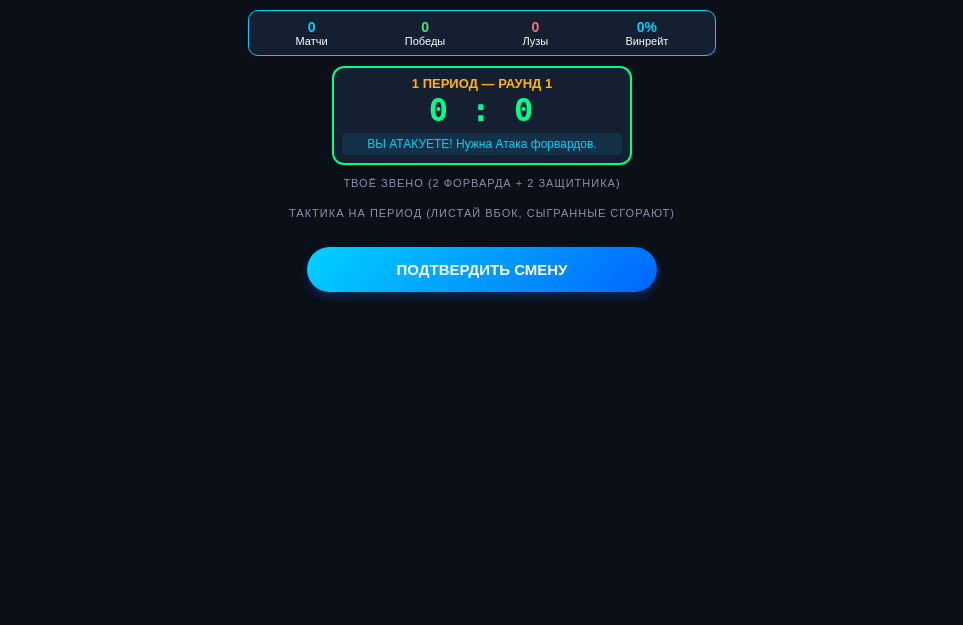
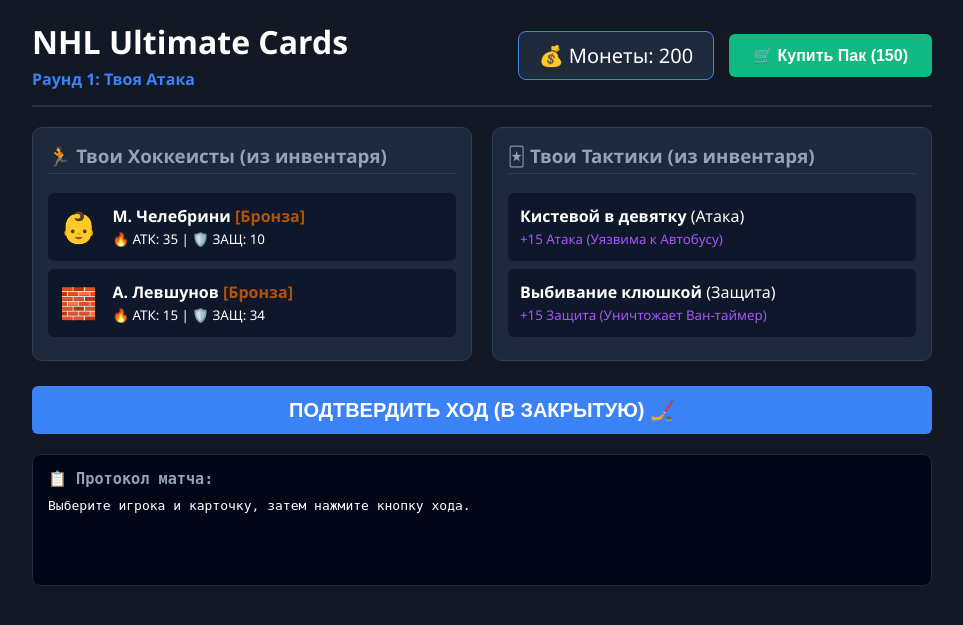
Before and after one commit to miruha3333/nhlcard, a Flask app: page / in a window 1280 px wide. Shown: the top 625 px of the page, without its empty margins (158-1121 px from the left). Run offline with Flask 3, Linux system fonts and the light colour scheme.

Commit message:
Update index.html

```diff
--- a/templates/index.html
+++ b/templates/index.html
@@ -2,302 +2,289 @@
 <html lang="ru">
 <head>
     <meta charset="UTF-8">
-    <meta name="viewport" content="width=device-width, initial-scale=1.0, user-scalable=no">
-    <title>NHL Mini App</title>
+    <meta name="viewport" content="width=device-width, initial-scale=1.0">
+    <title>NHL Ultimate Cards</title>
     <style>
-        body { font-family: 'Arial', sans-serif; background: #0b0f17; color: #fff; text-align: center; padding: 10px; margin: 0; user-select: none; }
+        body {
+            background-color: #121824;
+            color: #ffffff;
+            font-family: 'Segoe UI', Tahoma, Geneva, Verdana, sans-serif;
+            margin: 0;
+            padding: 20px;
+        }
+        .container {
+            max-width: 900px;
+            margin: 0 auto;
+        }
+        header {
+            display: flex;
+            justify-content: space-between;
+            align-items: center;
+            border-bottom: 2px solid #233149;
+            padding-bottom: 15px;
+            margin-bottom: 20px;
+        }
+        .balance {
+            font-size: 20px;
+            background: #1e293b;
+            padding: 10px 20px;
+            border-radius: 8px;
+            border: 1px solid #3b82f6;
+        }
+        .btn {
+            background-color: #3b82f6;
+            color: white;
+            border: none;
+            padding: 12px 24px;
+            font-size: 16px;
+            border-radius: 6px;
+            cursor: pointer;
+            font-weight: bold;
+        }
+        .btn:hover { background-color: #2563eb; }
+        .btn-shop { background-color: #10b981; }
+        .btn-shop:hover { background-color: #059669; }
 
-        /* Профиль */
-        .profile-box { background: #151f32; border: 1px solid #00d2ff; border-radius: 10px; max-width: 450px; margin: 0 auto 10px; padding: 8px; display: flex; justify-content: space-around; font-size: 11px; }
-        .stat-val { font-size: 14px; font-weight: bold; color: #00d2ff; }
+        .grid {
+            display: grid;
+            grid-template-columns: 1fr 1fr;
+            gap: 20px;
+            margin-bottom: 25px;
+        }
+        .panel {
+            background: #1e293b;
+            border-radius: 10px;
+            padding: 15px;
+            border: 1px solid #2e3e56;
+        }
+        h3 { margin-top: 0; color: #94a3b8; border-bottom: 1px solid #2e3e56; padding-bottom: 5px;}
 
-        /* Табло */
-        .scoreboard { background: #151f32; border: 2px solid #00ff88; border-radius: 12px; max-width: 280px; margin: 10px auto; padding: 8px; }
-        .match-score { font-size: 32px; font-family: monospace; color: #00ff88; font-weight: bold; letter-spacing: 2px; }
-        .period-text { font-size: 13px; color: #ffb703; font-weight: bold; text-transform: uppercase; }
-        .round-hint { font-size: 12px; color: #00d2ff; margin-top: 4px; background: rgba(0,210,255,0.1); padding: 4px; border-radius: 4px; }
+        .card-item {
+            background: #0f172a;
+            padding: 10px;
+            margin: 8px 0;
+            border-radius: 6px;
+            cursor: pointer;
+            border: 2px solid transparent;
+            display: flex;
+            align-items: center;
+            gap: 15px;
+        }
+        .card-item:hover { border-color: #475569; }
+        .card-item.selected { border-color: #3b82f6; background: #1d4ed8; }
 
-        .section-title { font-size: 11px; margin: 12px 0 6px; color: #8892b0; text-transform: uppercase; letter-spacing: 1px; }
+        .avatar { font-size: 30px; }
+        .tier-Золото { color: #f59e0b; font-weight: bold; }
+        .tier-Серебро { color: #94a3b8; font-weight: bold; }
+        .tier-Бронза { color: #b45309; font-weight: bold; }
 
-        /* Сетка игроков 2х2 под мобилки */
-        .player-grid { display: grid; grid-template-columns: repeat(2, 1fr); gap: 8px; max-width: 400px; margin: 0 auto; }
-
-        /* Прокрутка карт тактики горизонтально (чтобы не занимать экран) */
-        .action-scroll { display: flex; gap: 8px; overflow-x: auto; padding: 5px 0; max-width: 400px; margin: 0 auto; scrollbar-width: none; }
-        .action-scroll::-webkit-scrollbar { display: none; }
-
-        /* Карточки */
-        .card { background: #121a2e; border: 2px solid #233554; border-radius: 10px; padding: 8px; box-sizing: border-box; cursor: pointer; transition: 0.1s; position: relative; }
-        .card.selected { border-color: #00ff88; background: #0c261c; }
-        .card.tired { border-color: #ff4655; background: #221418; }
-        .card.tired .card-stat { color: #ff4655 !important; font-weight: bold; }
-        .card.used { opacity: 0.3; pointer-events: none; border-color: #333; background: #111; }
-
-        .card-emoji { font-size: 20px; }
-        .card-name { font-weight: bold; font-size: 12px; margin: 4px 0; }
-        .card-stat { font-size: 10px; color: #00d2ff; }
-
-        .tact-card { min-width: 95px; width: 95px; }
-
-        /* Кнопки */
-        .btn { background: linear-gradient(135deg, #00d2ff, #0066ff); color: white; border: none; padding: 14px; font-size: 15px; font-weight: bold; border-radius: 25px; cursor: pointer; width: 90%; max-width: 350px; margin-top: 12px; box-shadow: 0 4px 10px rgba(0,102,255,0.3); }
-        .btn-intermission { background: linear-gradient(135deg, #ffb703, #fb8500); display: none; }
-        .btn-reset { background: linear-gradient(135deg, #ff4655, #b71c1c); display: none; }
-
-        /* Лог раунда */
-        #result-box { margin: 12px auto; padding: 10px; background: #151f32; border-radius: 10px; max-width: 380px; display: none; border: 1px solid #233554; font-size: 13px; }
+        .log-box {
+            background: #020617;
+            border: 1px solid #1e293b;
+            border-radius: 8px;
+            padding: 15px;
+            min-height: 100px;
+            margin-top: 20px;
+            font-family: monospace;
+        }
     </style>
 </head>
 <body>
 
-    <!-- ПРОФИЛЬ СТАТИСТИКИ -->
-    <div class="profile-box">
-        <div><div class="stat-val" id="st-total">0</div><div>Матчи</div></div>
-        <div><div class="stat-val" style="color:#4ade80;" id="st-wins">0</div><div>Победы</div></div>
-        <div><div class="stat-val" style="color:#f87171;" id="st-losses">0</div><div>Лузы</div></div>
-        <div><div class="stat-val" id="st-rate">0%</div><div>Винрейт</div></div>
+<div class="container">
+    <header>
+        <div>
+            <h1 style="margin:0;">NHL Ultimate Cards</h1>
+            <div id="round-title" style="color:#3b82f6; font-weight:bold; margin-top:5px;">Раунд 1: Твоя Атака</div>
+        </div>
+        <div style="display:flex; gap:15px; align-items:center;">
+            <div class="balance">💰 Монеты: <span id="coin-count">0</span></div>
+            <button class="btn btn-shop" onclick="buyPack()">🛒 Купить Пак (150)</button>
+        </div>
+    </header>
+
+    <div class="grid">
+        <!-- ТВОИ ДОСТУПНЫЕ ИГРОКИ -->
+        <div class="panel">
+            <h3>🏃 Твои Хоккеисты (из инвентаря)</h3>
+            <div id="players-list">Загрузка коллекции...</div>
         </div>
 
-    <!-- ТАБЛО И ДИНАМИКА МАТЧА -->
-    <div class="scoreboard">
-        <div class="period-text" id="period-display">1 ПЕРИОД — РАУНД 1</div>
-        <div class="match-score"><span id="p-goals">0</span> : <span id="b-goals">0</span></div>
-        <div class="round-hint" id="round-hint-text">ВЫ АТАКУЕТЕ! Нужна Атака форвардов.</div>
+        <!-- ТВОИ ДОСТУПНЫЕ КАРТЫ ТАКТИКИ -->
+        <div class="panel">
+            <h3>🃏 Твои Тактики (из инвентаря)</h3>
+            <div id="cards-list">Загрузка тактик...</div>
+        </div>
     </div>
 
-    <!-- ИГРОВАЯ ЗОНА -->
-    <div id="game-controls">
-        <div class="section-title">Твоё звено (2 Форварда + 2 Защитника)</div>
-        <div class="player-grid" id="players-zone"></div>
-
-        <div class="section-title">Тактика на период (Листай вбок, сыгранные сгорают)</div>
-        <div class="action-scroll" id="actions-zone"></div>
-
-        <button class="btn" id="action-btn" onclick="nextRound()">ПОДТВЕРДИТЬ СМЕНУ</button>
+    <div style="text-align: center;">
+        <button class="btn" style="font-size:20px; width:100%;" onclick="submitTurn()">ПОДТВЕРДИТЬ ХОД (В ЗАКРЫТУЮ) 🏒</button>
     </div>
 
-    <!-- КНОПКИ ПЕРЕХОДОВ -->
-    <button class="btn btn-intermission" id="intermission-btn" onclick="startNewPeriod()">УЙТИ НА ПЕРЕРЫВ (В РАЗДЕВАЛКУ)</button>
-    <button class="btn btn-reset" id="reset-btn" onclick="startNewMatch()">ОТКРЫТЬ СЛЕДУЮЩИЙ МАТЧ</button>
-
-    <!-- ИНФО-БОКС СИМУЛЯЦИИ -->
-    <div id="result-box">
-        <div id="round-details" style="font-weight:bold; margin-bottom:5px; color:#ffb703;">Гол или Сейв?</div>
-        <div style="font-size:11px; color:#ccc;">Твоя мощь: <span id="p-power" style="color:#00ff88">0</span> vs Мощь Бота: <span id="b-power" style="color:#ff4655">0</span></div>
-        <div style="font-size:11px; color:#aaa; margin-top:3px;">Защита/Атака бот-звена: <span id="bot-setup">-</span></div>
+    <div class="log-box">
+        <h3 style="border:none; margin-bottom:5px;">📋 Протокол матча:</h3>
+        <div id="log-text">Выберите игрока и карточку, затем нажмите кнопку хода.</div>
+    </div>
 </div>
 
 <script>
-        let db = null;
-        let matchPlayers = [];
-        let currentPeriod = 1;
-        let currentRound = 1; // Внутри периода: 1 = Мы атакуем, 2 = Бот атакует, 3 = Вбрасывание
-        let pGoals = 0, bGoals = 0;
+// Глобальные базы данных от сервера
+let serverPlayers = {};
+let serverCards = {};
 
-        let selectedPlayer = null;
-        let selectedAction = null;
+// Текущий раунд игры (1 - Атака, 2 - Защита, 3 - Вбрасывание)
+let currentRound = 1;
 
-        let fatiguedPlayers = []; // Усталость обнуляется каждый период
-        let usedCards = []; // Карты блокируются до конца периода
-
-        let stats = JSON.parse(localStorage.getItem('h_stats')) || { total: 0, wins: 0, losses: 0 };
-
-        const roundHints = {
-            1: "ВЫ АТАКУЕТЕ! (Твоя Атака пробивает Оборону бота)",
-            2: "БОТ АТАКУЕТ! (Твоя Оборона сдерживает Атаку бота)",
-            3: "ВБРАСЫВАНИЕ! (Чистая дуэль сил на свободном льду)"
+// ЗАГРУЗКА ИЛИ СОЗДАНИЕ ПРОФИЛЯ ПОЛЬЗОВАТЕЛЯ (Хранится в браузере)
+let profile = JSON.parse(localStorage.getItem('nhl_profile_v2')) || {
+    coins: 200, // Даем 200 монет на старте, чтобы сразу можно было купить один пак!
+    players: ["celebrini", "levshunov"], // Стартовый набор (только 2 Бронзовых новичка!)
+    actions: ["att_wrist", "def_poke"]   // Стартовые карты тактики
 };
 
-        function updateStatsUI() {
-            document.getElementById('st-total').innerText = stats.total;
-            document.getElementById('st-wins').innerText = stats.wins;
-            document.getElementById('st-losses').innerText = stats.losses;
-            let rate = stats.total > 0 ? Math.round((stats.wins / stats.total) * 100) : 0;
-            document.getElementById('st-rate').innerText = `${rate}%`;
+function saveProfile() {
+    localStorage.setItem('nhl_profile_v2', JSON.stringify(profile));
+    document.getElementById('coin-count').innerText = profile.coins;
+    renderInventory();
 }
 
+// Запрашиваем базы у сервера при старте страницы
 async function initGame() {
-            const res = await fetch('/api/init_deck');
-            db = await res.json();
-            startNewMatch();
+    let res = await fetch('/api/init_deck');
+    let data = await res.json();
+    serverPlayers = data.players;
+    serverCards = data.actions;
+
+    saveProfile(); // Отобразит монеты и инвентарь
 }
 
-        function startNewMatch() {
-            currentPeriod = 1; currentRound = 1; pGoals = 0; bGoals = 0;
-            document.getElementById('p-goals').innerText = 0;
-            document.getElementById('b-goals').innerText = 0;
-            document.getElementById('game-controls').style.display = 'block';
-            document.getElementById('reset-btn').style.display = 'none';
-            document.getElementById('intermission-btn').style.display = 'none';
-            document.getElementById('result-box').style.display = 'none';
+// Отрисовка только тех карт, которые открыты в инвентаре игрока
+function renderInventory() {
+    // Рендер хоккеистов
+    let pList = document.getElementById('players-list');
+    pList.innerHTML = "";
+    profile.players.forEach(id => {
+        let p = serverPlayers[id];
+        if(!p) return;
+        pList.innerHTML += `
+            <div class="card-item" id="p-${id}" onclick="selectItem('player', '${id}')">
+                <div class="avatar">${p.image}</div>
+                <div>
+                    <strong>${p.name}</strong> <span class="tier-${p.tier}">[${p.tier}]</span><br>
+                    <small>🔥 АТК: ${p.attack} | 🛡️ ЗАЩ: ${p.defense}</small>
+                </div>
+            </div>
+        `;
+    });
 
-            // Берем СЛУЧАЙНЫЕ 2 форварда и 2 защитника (Звено на матч)
-            let fKeys = Object.keys(db.forwards).sort(() => 0.5 - Math.random()).slice(0, 2);
-            let dKeys = Object.keys(db.defenders).sort(() => 0.5 - Math.random()).slice(0, 2);
-
-            matchPlayers = [];
-            fKeys.forEach(k => matchPlayers.push({id: k, ...db.forwards[k]}));
-            dKeys.forEach(k => matchPlayers.push({id: k, ...db.defenders[k]}));
-
-            startNewPeriod();
-        }
-
-        function startNewPeriod() {
-            fatiguedPlayers = [];
-            usedCards = [];
-            selectedPlayer = null;
-            selectedAction = null;
-
-            document.getElementById('game-controls').style.display = 'block';
-            document.getElementById('intermission-btn').style.display = 'none';
-
-            updateRoundUI();
-            renderPlayers();
-            dealActionCards();
-        }
-
-        function updateRoundUI() {
-            document.getElementById('period-display').innerText = `${currentPeriod} ПЕРИОД — РАУНД ${currentRound}`;
-            document.getElementById('round-hint-text').innerText = roundHints[currentRound];
-        }
-
-        function renderPlayers() {
-            const zone = document.getElementById('players-zone');
-            zone.innerHTML = '';
-            matchPlayers.forEach(p => {
-                let isTired = fatiguedPlayers.includes(p.id);
-                zone.innerHTML += `
-                    <div class="card ${isTired ? 'tired' : ''}" id="p-${p.id}" onclick="selectPlayer('${p.id}')">
-                        <div class="card-emoji">${p.image}</div>
-                        <div class="card-name">${p.name}</div>
-                        <div class="card-stat">
-                            ${isTired ? '<span style="color:#ff4655;">УСТАЛ (-30%)</span>' : `АТК: ${p.attack} | ЗЩТ: ${p.defense}`}
+    // Рендер карт тактики
+    let cList = document.getElementById('cards-list');
+    cList.innerHTML = "";
+    profile.actions.forEach(id => {
+        let c = serverCards[id];
+        if(!c) return;
+        cList.innerHTML += `
+            <div class="card-item" id="c-${id}" onclick="selectItem('card', '${id}')">
+                <div>
+                    <strong>${c.name}</strong> (${c.type == 'attack' ? 'Атака' : 'Защита'})<br>
+                    <small style="color:#a855f7;">${c.desc}</small>
                 </div>
             </div>
         `;
     });
 }
 
-        function dealActionCards() {
-            const zone = document.getElementById('actions-zone');
-            zone.innerHTML = '';
-            // Выдаем 5 случайных тактик из пула на период
-            let allTactics = Object.keys(db.actions).sort(() => 0.5 - Math.random()).slice(0, 5);
+// Логика выделения кликнутых карт
+let selectedPlayer = null;
+let selectedCard = null;
 
-            allTactics.forEach(k => {
-                let a = db.actions[k];
-                zone.innerHTML += `
-                    <div class="card tact-card" id="a-${k}" onclick="selectAction('${k}')">
-                        <div class="card-emoji">${a.type === 'attack' ? '🔥' : '🧱'}</div>
-                        <div class="card-name">${a.name}</div>
-                        <div class="card-stat">${a.desc}</div>
-                    </div>
-                `;
-            });
+function selectItem(type, id) {
+    if(type === 'player') {
+        if(selectedPlayer) document.getElementById(`p-${selectedPlayer}`).classList.remove('selected');
+        selectedPlayer = id;
+        document.getElementById(`p-${id}`).classList.add('selected');
+    } else {
+        if(selectedCard) document.getElementById(`c-${selectedCard}`).classList.remove('selected');
+        selectedCard = id;
+        document.getElementById(`c-${id}`).classList.add('selected');
+    }
 }
 
-        function selectPlayer(id) {
-            document.querySelectorAll('#players-zone .card').forEach(c => c.classList.remove('selected'));
-            document.getElementById(`p-${id}`).classList.add('selected');
-            selectedPlayer = id;
-        }
-
-        function selectAction(id) {
-            if (usedCards.includes(id)) return;
-            document.querySelectorAll('#actions-zone .card').forEach(c => c.classList.remove('selected'));
-            document.getElementById(`a-${id}`).classList.add('selected');
-            selectedAction = id;
-        }
-
-        async function nextRound() {
-            if (!selectedPlayer || !selectedAction) {
-                alert("Выберите хоккеиста и карточку тактики!");
+// ПОКУПКА ПАКА В МАГАЗИНЕ
+async function buyPack() {
+    if(profile.coins < 150) {
+        alert("Не хватает монет! Нужно 150 монет. Играй матчи, чтобы заработать.");
         return;
     }
 
-            const response = await fetch('/play', {
+    let res = await fetch('/buy_pack', { method: 'POST', headers: {'Content-Type': 'application/json'} });
+    let drop = await res.json();
+
+    profile.coins -= 150;
+
+    // Добавляем если таких еще нет
+    if(!profile.players.includes(drop.player.id)) profile.players.push(drop.player.id);
+    if(!profile.actions.includes(drop.card.id)) profile.actions.push(drop.card.id);
+
+    saveProfile();
+
+    alert(`🎁 ПАК ОТКРЫТ!\n\nИгрок: ${drop.player.data.name} [${drop.player.data.tier}] ${drop.player.data.image}\nКарта: ${drop.player.data.name == drop.card.data.name ? 'Дубль' : drop.card.data.name}`);
+}
+
+//ОТПРАВКА ХОДА НА СЕРВЕР
+async function submitTurn() {
+    if(!selectedPlayer || !selectedCard) {
+        alert("Вымой руки перед выходом на лед! Выбери хоккеиста и карту тактики.");
+        return;
+    }
+
+    let res = await fetch('/play', {
         method: 'POST',
-                headers: { 'Content-Type': 'application/json' },
+        headers: {'Content-Type': 'application/json'},
         body: JSON.stringify({
             player_id: selectedPlayer,
-                    action_id: selectedAction,
-                    round_idx: currentRound,
-                    fatigued_players: fatiguedPlayers
+            action_id: selectedCard,
+            round_idx: currentRound
         })
     });
-            const result = await response.json();
 
-            // Обработка голов
-            if (result.winner_type === 'player_goal') pGoals++;
-            if (result.winner_type === 'bot_goal') bGoals++;
+    let result = await res.json();
 
-            document.getElementById('p-goals').innerText = pGoals;
-            document.getElementById('b-goals').innerText = bGoals;
-
-            // Вывод логов
-            document.getElementById('result-box').style.display = 'block';
-            document.getElementById('round-details').innerText = result.details;
-            document.getElementById('p-power').innerText = result.player_score;
-            document.getElementById('b-power').innerText = result.bot_score;
-            document.getElementById('bot-setup').innerText = result.bot_setup;
-
-            // Блокируем карту и вешаем усталость
-            usedCards.push(selectedAction);
-            document.getElementById(`a-${selectedAction}`).classList.add('used');
-            document.getElementById(`a-${selectedAction}`).classList.remove('selected');
-
-            if (!fatiguedPlayers.includes(selectedPlayer)) {
-                fatiguedPlayers.push(selectedPlayer);
+    // Начисляем монеты на основе результата
+    if(result.is_win) {
+        profile.coins += 50;
+        var rewardText = "<span style='color:#10b981;'>Победа в раунде! Начислено +50 монет.</span>";
+    } else {
+        profile.coins += 10;
+        var rewardText = "<span style='color:#ef4444;'>Поражение в раунде. Утешительные +10 монет.</span>";
     }
 
-            // Сброс выбора
-            selectedPlayer = null; selectedAction = null;
+    // Выводим логи
+    document.getElementById('log-text').innerHTML = `
+        <strong>Что произошло:</strong> ${result.details}<br>
+        <strong>Противостояние ИИ:</strong> против тебя играл ${result.bot_setup}<br>
+        <strong>Итоговые счета:</strong> Ты: ${result.player_score} | Бот: ${result.bot_score}<br><br>
+        ${rewardText}
+    `;
 
-            // Шаг по раундам
-            if (currentRound < 3) {
+    // Переключаем раунды для разнообразия механики
     currentRound++;
-                updateRoundUI();
-                renderPlayers();
-            } else {
-                // Конец периода
-                endPeriod();
-            }
+    if(currentRound > 3) currentRound = 1;
+
+    let titles = {1: "Раунд 1: Твоя Атака", 2: "Раунд 2: Твоя Защита", 3: "Раунд 3: Решающее Вбрасывание"};
+    document.getElementById('round-title').innerText = titles[currentRound];
+
+    // Сбрасываем выбор
+    document.getElementById(`p-${selectedPlayer}`).classList.remove('selected');
+    document.getElementById(`c-${selectedCard}`).classList.remove('selected');
+    selectedPlayer = null;
+    selectedCard = null;
+
+    saveProfile();
 }
 
-        function endPeriod() {
-            document.getElementById('game-controls').style.display = 'none';
-            if (currentPeriod < 3) {
-                document.getElementById('intermission-btn').style.display = 'block';
-                document.getElementById('round-hint-text').innerText = "ПЕРИОД СЫГРАН. Команды ушли в раздевалку.";
-                currentPeriod++;
-                currentRound = 1;
-            } else {
-                endMatch();
-            }
-        }
-
-        function endMatch() {
-            document.getElementById('reset-btn').style.display = 'block';
-            stats.total++;
-
-            if (pGoals > bGoals) {
-                document.getElementById('round-hint-text').innerText = "МАТЧ ОКОНЧЕН. ВЫ ПОБЕДИЛИ!";
-                document.getElementById('period-display').innerText = "ПОБЕДА МАТЧА";
-                stats.wins++;
-            } else if (pGoals < bGoals) {
-                document.getElementById('round-hint-text').innerText = "МАТЧ ОКОНЧЕН. БОТ ОКАЗАЛСЯ СИЛЬНЕЕ.";
-                document.getElementById('period-display').innerText = "ПОРАЖЕНИЕ";
-                stats.losses++;
-            } else {
-                document.getElementById('round-hint-text').innerText = "НИЧЬЯ В ОСНОВНОЕ ВРЕМЯ! БОЕВОЙ МАТЧ.";
-                document.getElementById('period-display').innerText = "НИЧЬЯ";
-            }
-            localStorage.setItem('h_stats', JSON.stringify(stats));
-            updateStatsUI();
-        }
-
-        updateStatsUI();
-        initGame();
+// Запуск при загрузке страницы
+window.onload = initGame;
 </script>
 </body>
 </html>
```
Lines whose indentation alone changed are shown as unchanged.
